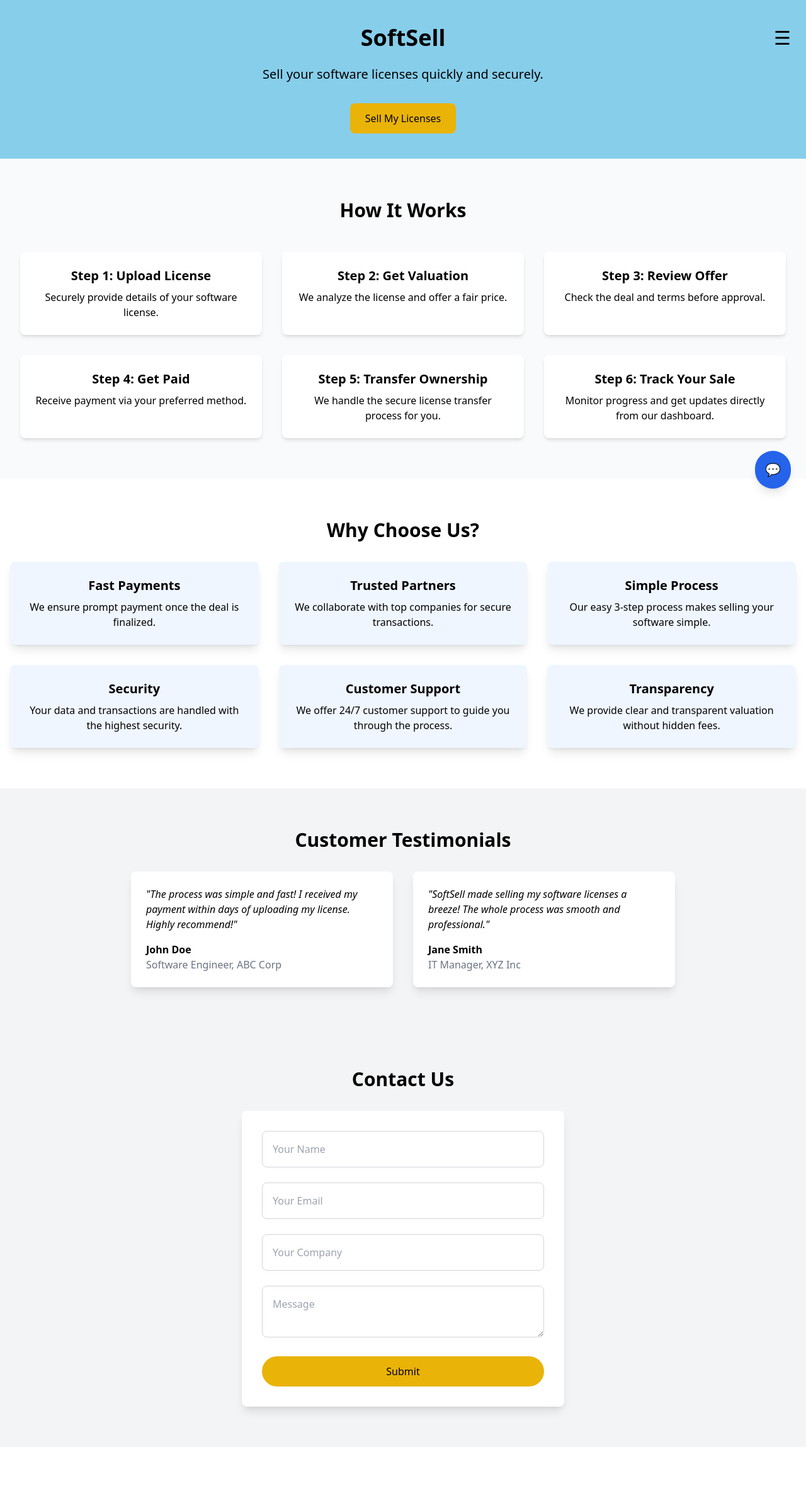
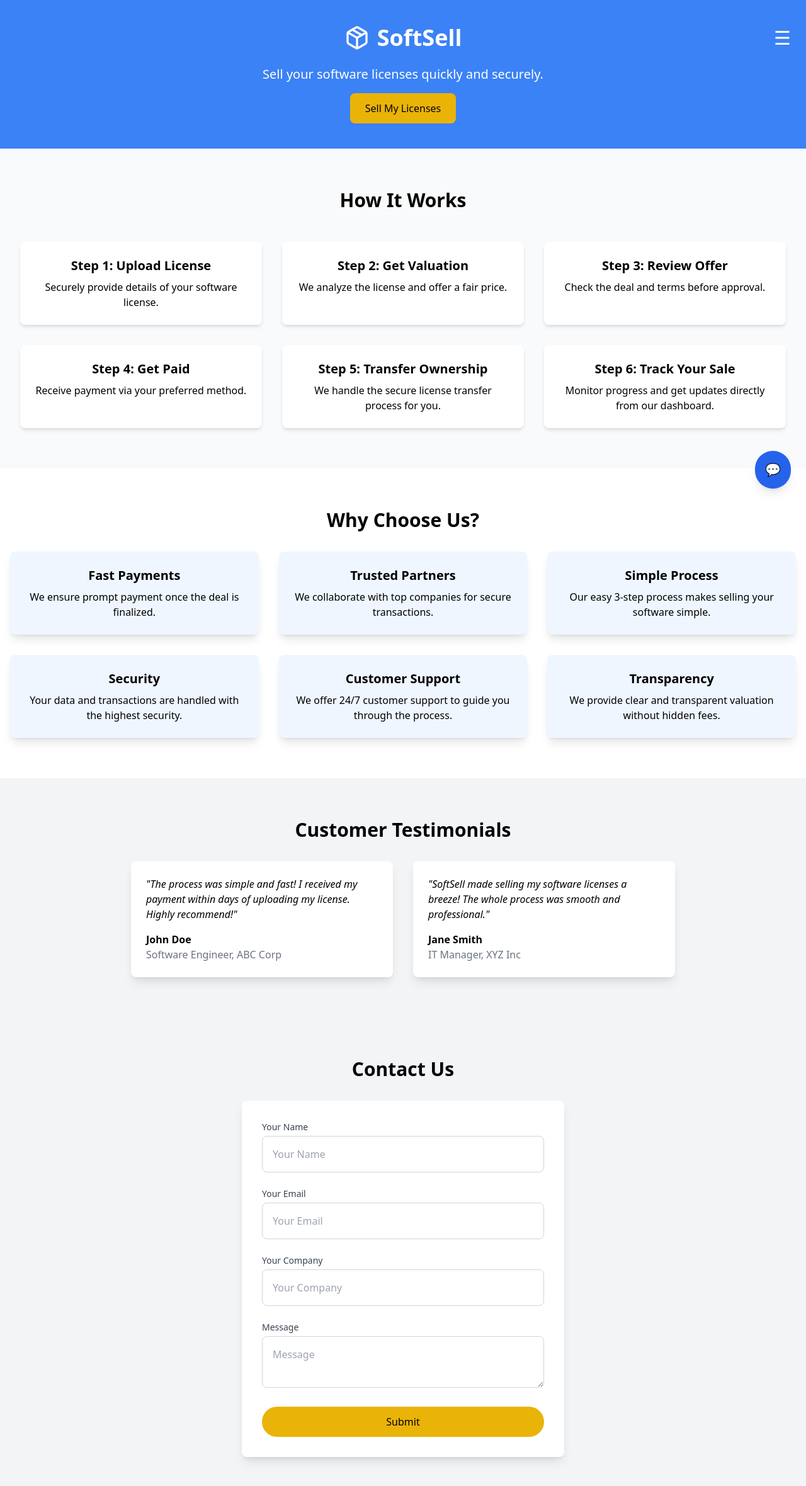
Before and after one commit to Indumati-K-Raja/Soft-Sell, a React (Vite) app in the folder softsell/: page / in a window 1280 px wide. Shown: the top 2360 px of the page at 63% size. Before the commit the page ends 2298 px from the top, so only its background shows below. Built offline with nearby package versions, Linux system fonts and the light colour scheme.

Commit message:
feat:added logo and its animation

```diff
--- a/softsell/index.html
+++ b/softsell/index.html
@@ -3,7 +3,19 @@
   <head>
     <meta charset="UTF-8" />
     <meta name="viewport" content="width=device-width, initial-scale=1.0" />
-    <title>SoftSell</title>
+
+    <!-- SEO Meta Tags -->
+    <title>SoftSell — Resell Your Unused Software Licenses</title>
+    <meta name="description" content="SoftSell helps businesses turn unused software licenses into cash—fast, secure, and easy." />
+    <meta property="og:title" content="SoftSell — Resell Your Unused Software Licenses" />
+    <meta property="og:description" content="Turn your extra software licenses into immediate revenue with SoftSell’s simple 3‑step process." />
+    <meta property="og:image" content="/favicon-192.png" />
+    <meta property="og:url" content="https://your-site-url.com" />
+    <meta name="twitter:card" content="summary_large_image" />
+
+    <!-- Favicon / Logo -->
+    <link rel="icon" type="image/png" sizes="32x32" href="/favicon-32.png" />
+    <link rel="icon" type="image/png" sizes="192x192" href="/favicon-192.png" />
   </head>
   <body>
     <div id="root"></div>
--- a/softsell/src/App.jsx
+++ b/softsell/src/App.jsx
@@ -1,5 +1,6 @@
 import React, { useState, useEffect, useRef } from "react";
 import ChatWidget from "./components/ChatWidget";
+import { Package } from "lucide-react";
 
 function App() {
   const menuRef = useRef();
@@ -49,23 +50,31 @@ function App() {
       className={`min-h-screen transition-colors duration-300
         ${isDark
           ? "bg-gray-900 text-white"
-          : "bg-[antiquewhite] text-black"}`}
+          : "bg-[blue-500] text-black"}`}
     >
         {/* Hero Section */}
-        <section  className={`py-10 px-6 text-center relative transition-all duration-300
-    ${isDark
-      ? "bg-blue-500 text-white"
-      : "bg-[skyblue] text-black"}`}
+       <section
+            className={`py-10 px-6 relative transition-all duration-300
+              ${isDark ? "bg-blue-500 text-white" : "bg-blue-500 text-white"}`}
           >
-          <div className="max-w-screen-xl mx-auto flex items-center justify-between">
+            <div className="max-w-screen-xl mx-auto flex flex-col items-center sm:flex-row sm:justify-between">
+              {/* Spacer on left for balance on sm+ */}
               <div className="w-1/3 hidden sm:block"></div>
-            <h1 className="text-4xl font-bold w-full md:w-1/3 text-center transition-transform duration-300 ease-in-out transform hover:scale-105">
+
+              {/* Logo + Title as a hover‑animated group */}
+              <div className="group flex items-center gap-3 w-full sm:w-1/3 justify-center cursor-pointer transition-transform duration-300 ease-in-out hover:scale-105">
+                <Package className="w-10 h-10 text-current transition-colors duration-300 group-hover:text-yellow-500" />
+                <h1 className="text-4xl font-bold transition-colors duration-300 group-hover:text-yellow-500">
                   SoftSell
                 </h1>
+              </div>
+
+              {/* Hamburger / Dark‑mode menu on right */}
               <div ref={menuRef} className="w-1/3 flex justify-end relative z-50">
                 <button
                   onClick={toggleMenu}
-                className="text-3xl transition-colors duration-300 hover:text-yellow-400"
+                  aria-label="Open menu"
+                  className="text-3xl transition-colors duration-300 hover:text-yellow-400 focus:outline-none focus:ring-2 focus:ring-offset-2 focus:ring-primary"
                 >
                   &#9776;
                 </button>
@@ -87,14 +96,19 @@ function App() {
                 )}
               </div>
             </div>
-          <p className="mt-6 text-xl transition-opacity duration-300">Sell your software licenses quickly and securely.</p>
+
+            <div className="mt-6 flex flex-col items-center">
+            <p className="text-xl mb-4">Sell your software licenses quickly and securely.</p>
             <button
-            className="mt-8 bg-yellow-500 text-black px-6 py-3 rounded-lg hover:bg-yellow-600 transition-all duration-300 ease-in-out transform hover:scale-105"
-            onClick={() => setShowSuccessModal(true)}
+              className="bg-yellow-500 text-black px-6 py-3 rounded-lg hover:bg-yellow-600 transition-all"
+              onClick={() => alert("Thanks for choosing to sell your license!")}
             >
               Sell My Licenses
             </button>
+          </div>
+
           </section>
+
 
         {/* Success Modal */}
         {showSuccessModal && (
@@ -208,9 +222,13 @@ function App() {
           </div>
         </section>
 
-        {/* Contact */}
-        <section id="contact" className="py-16 px-4 bg-gray-100 dark:bg-gray-900 transition-colors duration-300">
+       {/* Contact Section */}
+<section
+  id="contact"
+  className="py-16 px-4 bg-gray-100 dark:bg-gray-900 transition-colors duration-300"
+>
   <h2 className="text-3xl font-semibold text-center mb-8">Contact Us</h2>
+
   <form
     onSubmit={handleSubmit}
     className="max-w-lg mx-auto space-y-6 bg-white dark:bg-gray-800 p-8 shadow-lg rounded-lg transition-all duration-300"
@@ -219,35 +237,61 @@ function App() {
       { name: "name", type: "text", placeholder: "Your Name" },
       { name: "email", type: "email", placeholder: "Your Email" },
       { name: "company", type: "text", placeholder: "Your Company" },
-            ].map((f, i) => (
+    ].map((field, idx) => (
+      <div key={idx}>
+        <label
+          htmlFor={field.name}
+          className="block text-sm font-medium mb-1 text-gray-700 dark:text-gray-300"
+        >
+          {field.placeholder}
+        </label>
         <input
-                key={i}
-                type={f.type}
-                name={f.name}
-                placeholder={f.placeholder}
-                value={formData[f.name]}
+          id={field.name}
+          name={field.name}
+          type={field.type}
+          placeholder={field.placeholder}
+          value={formData[field.name]}
           onChange={handleChange}
-                className="w-full p-4 rounded-lg bg-white dark:bg-gray-900 text-black dark:text-white border border-gray-300 dark:border-gray-600 transition-all duration-300"
+          className="w-full p-4 rounded-lg bg-white dark:bg-gray-900 text-black dark:text-white border border-gray-300 dark:border-gray-600 focus:outline-none focus:ring-2 focus:ring-primary transition-all duration-300"
+          aria-required="true"
         />
+      </div>
     ))}
 
+    <div>
+      <label
+        htmlFor="message"
+        className="block text-sm font-medium mb-1 text-gray-700 dark:text-gray-300"
+      >
+        Message
+      </label>
       <textarea
+        id="message"
         name="message"
         placeholder="Message"
         value={formData.message}
         onChange={handleChange}
-              className="w-full p-4 rounded-lg bg-white dark:bg-gray-900 text-black dark:text-white border border-gray-300 dark:border-gray-600 transition-all duration-300"
+        className="w-full p-4 rounded-lg bg-white dark:bg-gray-900 text-black dark:text-white border border-gray-300 dark:border-gray-600 focus:outline-none focus:ring-2 focus:ring-primary transition-all duration-300"
+        aria-required="true"
       />
+    </div>
+
+    {showFormAlert && (
+      <p className="text-red-500 text-sm text-center" role="alert">
+        Please fill in all fields!
+      </p>
+    )}
 
     <button
       type="submit"
-              className="bg-yellow-500 text-black py-3 px-6 rounded-full hover:bg-yellow-600 transition-all duration-300 transform hover:scale-105 w-full"
+      className="bg-yellow-500 text-black py-3 px-6 rounded-full hover:bg-yellow-600 focus:outline-none focus:ring-2 focus:ring-offset-2 focus:ring-primary w-full transition-all duration-300 transform hover:scale-105"
+      aria-label="Submit contact form"
     >
       Submit
     </button>
-            {showFormAlert && <p className="text-red-500 text-center">Please fill in all fields!</p>}
   </form>
 </section>
+
       </div>
 
       {/* Chat Widget */}
```
Lines whose indentation alone changed are shown as unchanged.
